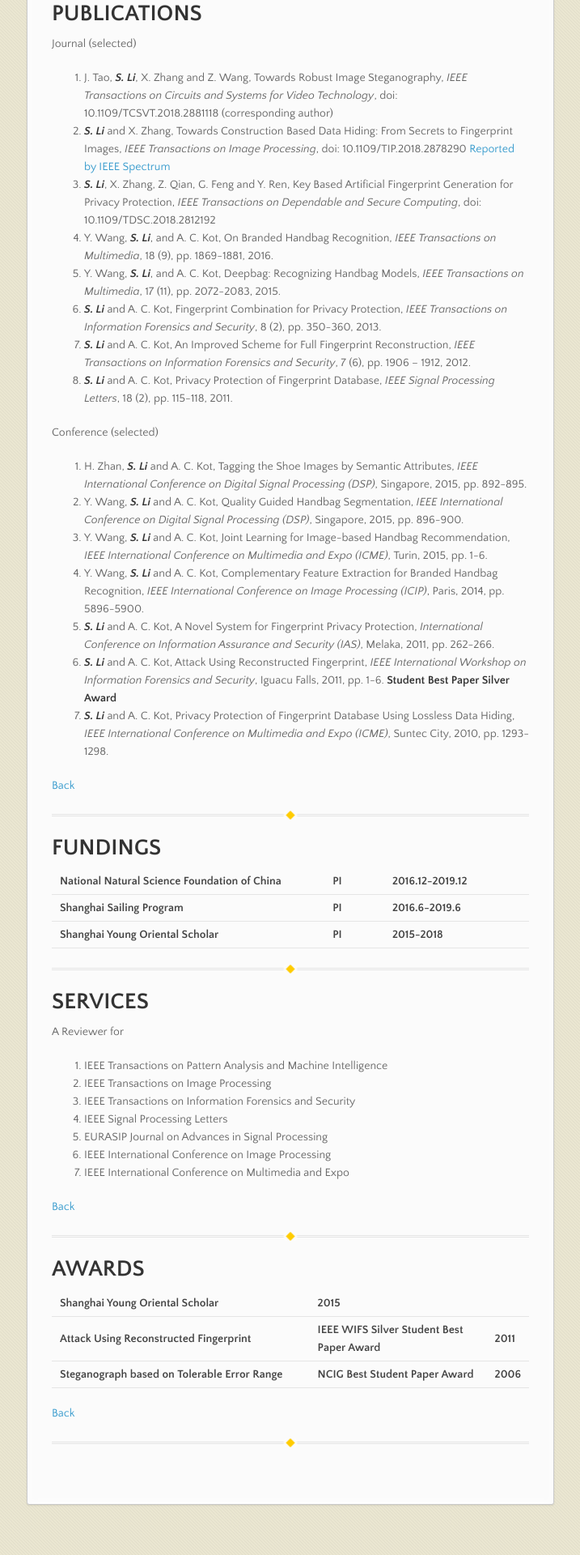
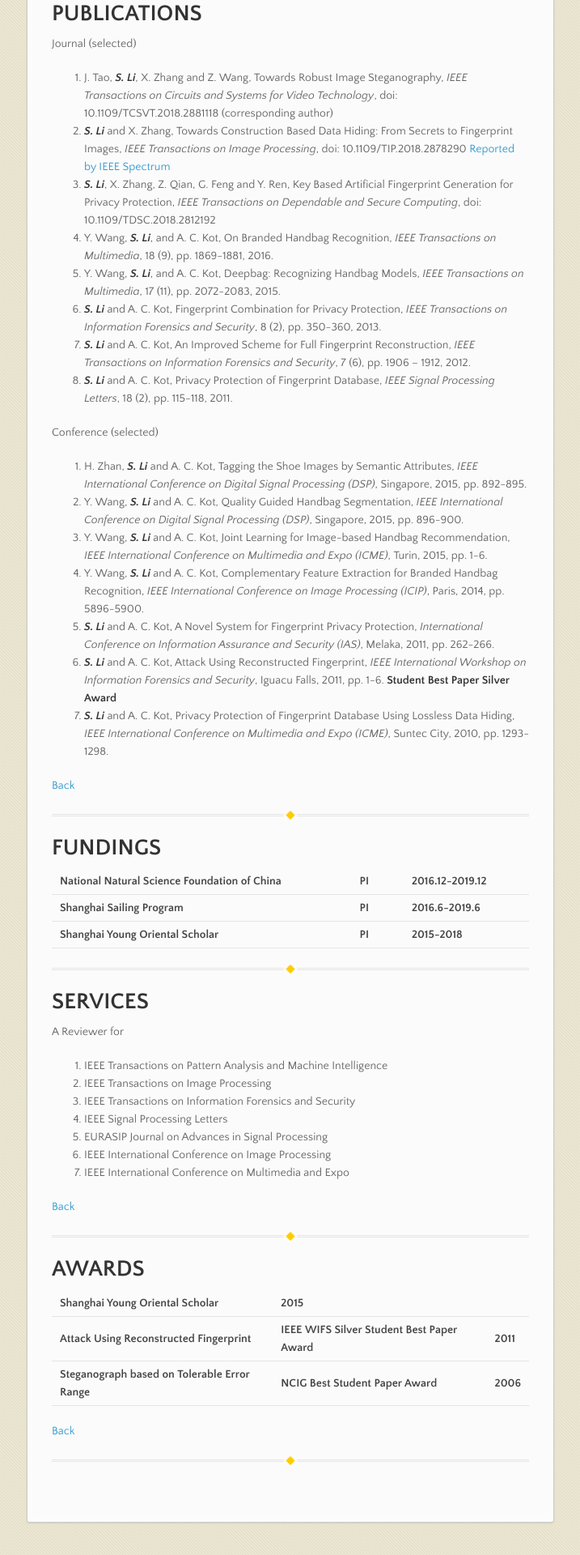
Before and after one commit to blazelisheng/blazelisheng.github.io, a Jekyll site: the page built from index.md, in a window 1280 px wide. Shown: the part 864-2784 px from the top of the page at 81% size, without its empty margins (282-999 px from the left). Built offline with Jekyll 4.4.1, drawn with Linux system fonts in a browser that asks for light colours; before the commit the page ends 2762 px from its top, so only the background shows below that.

Commit message:
Update index.md

```diff
--- a/index.md
+++ b/index.md
@@ -54,7 +54,7 @@ Conference (selected)
 
 <table border="0" cellspacing="0" cellpadding="0">
 <tr>
-<th width="300">National Natural Science Foundation of China</th>
+<th width="400">National Natural Science Foundation of China</th>
 <th width="50">PI</th>
 <th width="150">2016.12-2019.12</th>
 </tr>
@@ -92,7 +92,7 @@ A Reviewer for
 <table border="0" cellspacing="0" cellpadding="0">
 <tr>
 <th width="300">Shanghai Young Oriental Scholar</th>
-<th width="200">2015</th>
+<th width="300">2015</th>
 <th width="20"></th>
 </tr>
 <tr>
```
